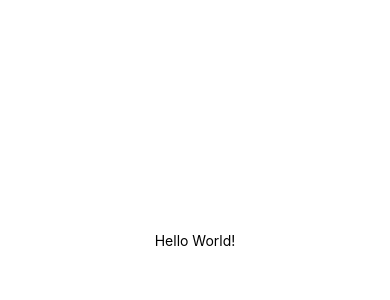
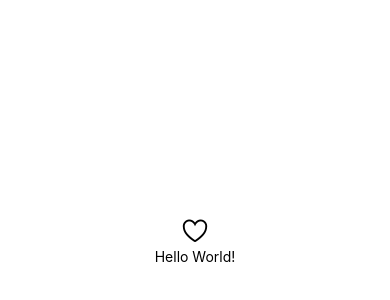
Before and after one commit to ShiroKatake/music-player, a React Native app: screen / in a window 390 px wide. Shown: the part 182-482 px from the top of the page. Built offline with nearby package versions, Linux system fonts and the light colour scheme.

Commit message:
ADD: Vector icons

```diff
--- a/App.tsx
+++ b/App.tsx
@@ -1,9 +1,11 @@
 import React from "react";
 import { View, Text, StyleSheet } from "react-native";
+import Ionicons from "react-native-vector-icons/Ionicons";
 
 const App = () => {
   return (
     <View style={styles.container}>
+      <Ionicons name="heart-outline" size={30} />
       <Text>Hello World!</Text>
     </View>
   );
--- a/package.json
+++ b/package.json
@@ -11,7 +11,8 @@
   },
   "dependencies": {
     "react": "17.0.2",
-    "react-native": "0.66.2"
+    "react-native": "0.66.2",
+    "react-native-vector-icons": "^9.0.0"
   },
   "devDependencies": {
     "@babel/core": "^7.12.9",
@@ -21,7 +22,6 @@
     "@types/react-native": "^0.65.0",
     "@types/react-test-renderer": "^17.0.1",
     "babel-jest": "^26.6.3",
-    "eslint": "^7.14.0",
     "jest": "^26.6.3",
     "metro-react-native-babel-preset": "^0.66.2",
     "react-test-renderer": "17.0.2",
--- a/tsconfig.json
+++ b/tsconfig.json
@@ -2,6 +2,7 @@
 {
   "compilerOptions": {
     /* Basic Options */
+    "noImplicitAny": false,
     "target": "esnext",                       /* Specify ECMAScript target version: 'ES3' (default), 'ES5', 'ES2015', 'ES2016', 'ES2017','ES2018' or 'ESNEXT'. */
     "module": "commonjs",                     /* Specify module code generation: 'none', 'commonjs', 'amd', 'system', 'umd', 'es2015', or 'ESNext'. */
     "lib": ["es2017"],                        /* Specify library files to be included in the compilation. */
```
Also changed, not shown: .eslintrc.js (deleted), 22 other files (tests, documents, lock files or other folders).
